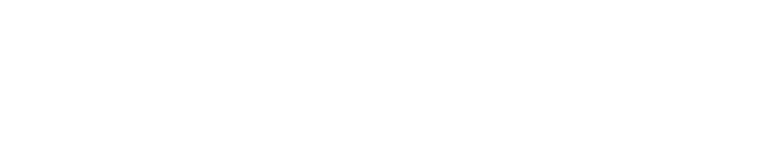
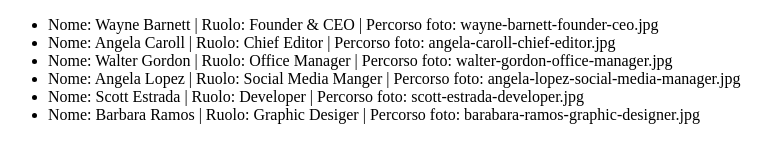
Before and after one commit to lucamincuzzi/js-our-team, a plain HTML site: page index.html in a window 1280 px wide. Shown: the whole page, without its empty margins (0-772 px from the left). Drawn offline with Linux system fonts and the light colour scheme.

Commit message:
add: Milestone 2 - print of objects' values in DOM in ul element

```diff
--- a/index.html
+++ b/index.html
@@ -8,7 +8,7 @@
     <link rel="stylesheet" href="css/style.css">
 </head>
 <body>
-
+    <ul class="team-members"></ul>
     <script src="js/script.js"></script>
 </body>
 </html>
--- a/js/script.js
+++ b/js/script.js
@@ -33,8 +33,8 @@ const teamMembers = [
 ]
 console.log("Array dei membri del team", teamMembers);
 
-//stampa in console del nome, ruolo e stringa della foto
 for(let i = 0; i < teamMembers.length; i++) {
+    //stampa in console del nome, ruolo e stringa della foto
     //salvo in una variabile l'oggetto nell'array in iterazione
     curTeamMember = teamMembers[i];
     //per ogni oggetto, stampo in console il valore della chiave corrispondente
@@ -43,4 +43,9 @@ for(let i = 0; i < teamMembers.length; i++) {
     console.log(curTeamMember.photo);
     //ausilio visivo per separare i membri in console
     console.log("-------------");
+    //stampa in DOM dei suddetti valori
+    //salvo in una variabile l'elemento unordered list
+    const membersList = document.querySelector(".team-members");
+    //inserisco ad ogni iterazione una stringa <li></li> contenente i valori in iterazione
+    membersList.innerHTML += `<li>Nome: ${curTeamMember.name} | Ruolo: ${curTeamMember.role} | Percorso foto: ${curTeamMember.photo}`
 }
```
